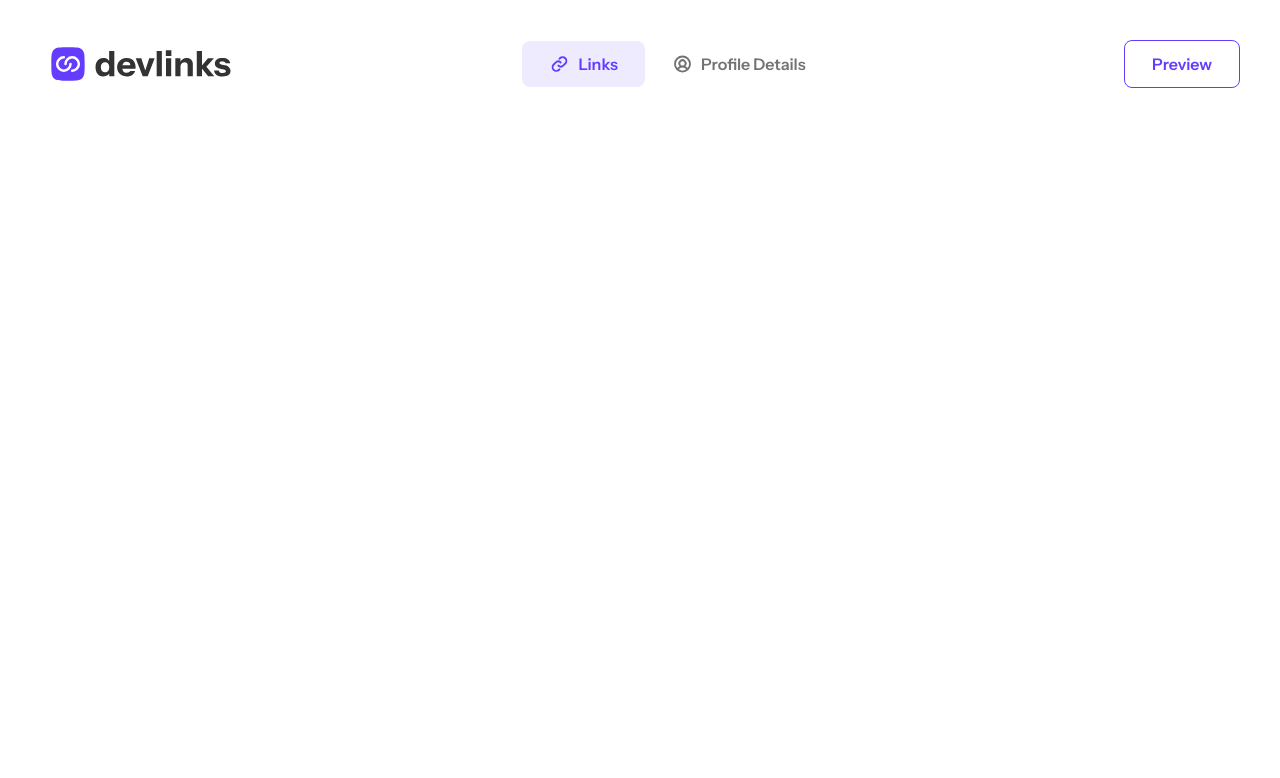
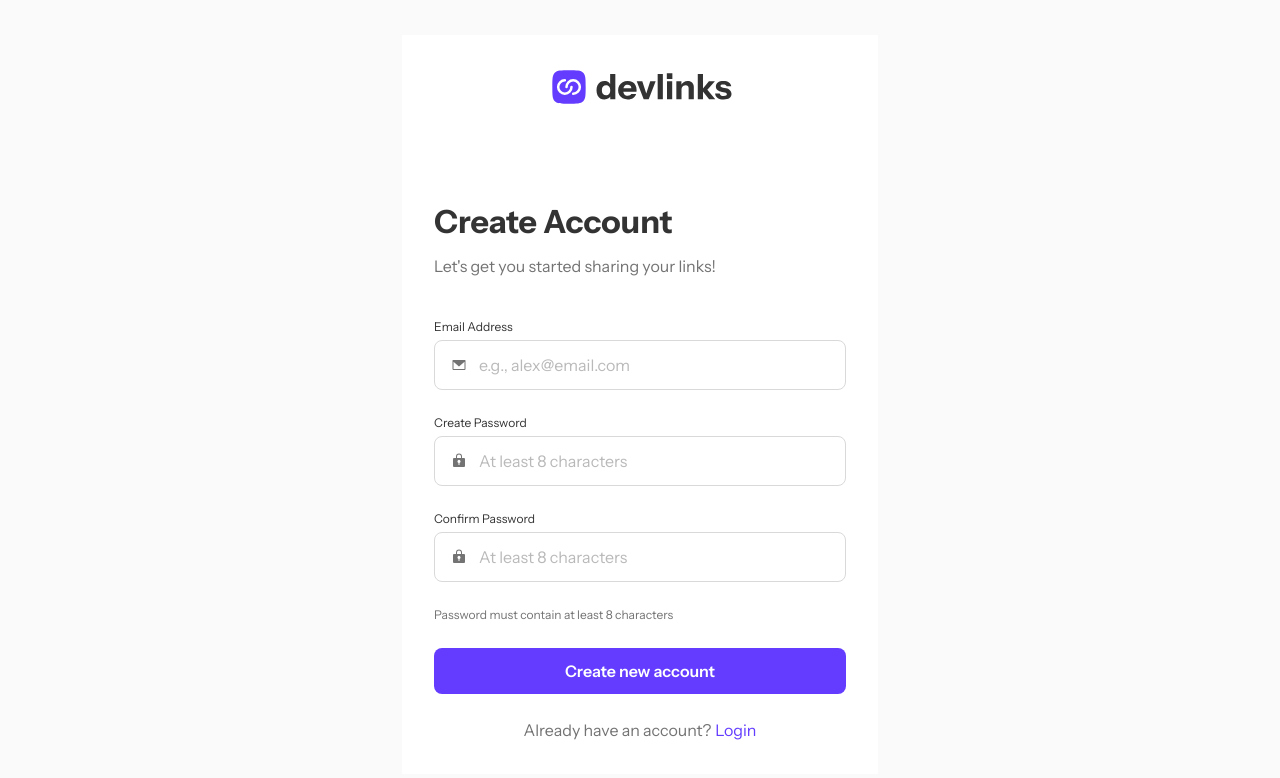
Before and after one commit to victoriakario/linksharingapp, a React (Create React App) app: page / in a window 1280 px wide. Shown: the top 778 px of the page. Built offline with nearby package versions, Linux system fonts and the light colour scheme.

Commit message:
Add new background parameter; Make easier to see pages in App

```diff
--- a/src/App.tsx
+++ b/src/App.tsx
@@ -1,12 +1,13 @@
 import styled from "styled-components";
 
 import GlobalStyle from "globalStyles";
-// import { CreateAccount } from "pages/CreateAccount";
-import { HomeLayout } from "pages/HomeLayout";
+import { CreateAccount } from "pages/CreateAccount";
+// import { HomeLayout } from "pages/HomeLayout";
 // import { Login } from "pages/Login";
 
 const AppBody = styled.div`
   align-items: center;
+  background-color: var(--background-color);
   box-sizing: border-box;
   display: flex;
   flex-direction: column;
@@ -23,7 +24,9 @@ const App = (): JSX.Element => {
     <>
       <GlobalStyle />
       <AppBody>
-        <HomeLayout />
+        <CreateAccount />
+        {/* <HomeLayout />
+        <Login /> */}
       </AppBody>
     </>
   );
--- a/src/components/AuthContainer.tsx
+++ b/src/components/AuthContainer.tsx
@@ -8,10 +8,11 @@ interface AuthContainerProps {
 }
 
 const Container = styled.div`
+  background-color: var(--panel-background-color);
   box-sizing: border-box;
   max-width: 476px;
   padding: 2rem;
-  width: 100%;
+  width: 100%;'
 `;
 
 const LogoContainer = styled.div`
--- a/src/globalStyles.ts
+++ b/src/globalStyles.ts
@@ -17,12 +17,13 @@ const GlobalStyle = createGlobalStyle`
 
   :root {
     --background-color: #fafafa;
+    --panel-background-color: #fff;
     --body-text-color: #737373;
     --heading-text-color: #333;
     --accent-color: #633cff;
     --accent-hover-color: #beadff;
     --accent-light-color: #efebff; //secondary active button color, place holder color
-    --light-text-color: #ffffff;
+    --light-text-color: #fff;
     --input-border-color: #d9d9d9;
     --alert-color: #ff3939;
 
```
